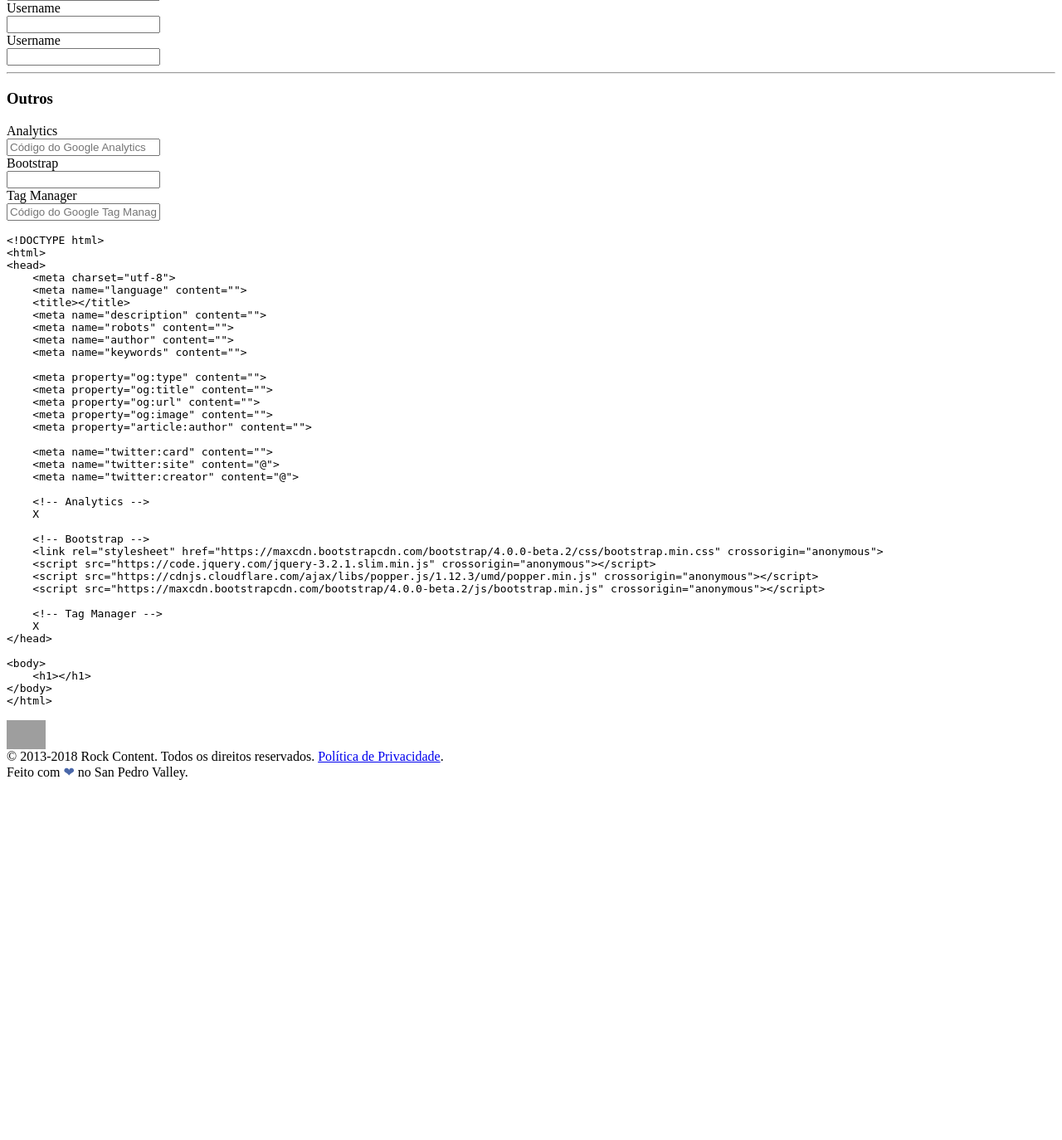
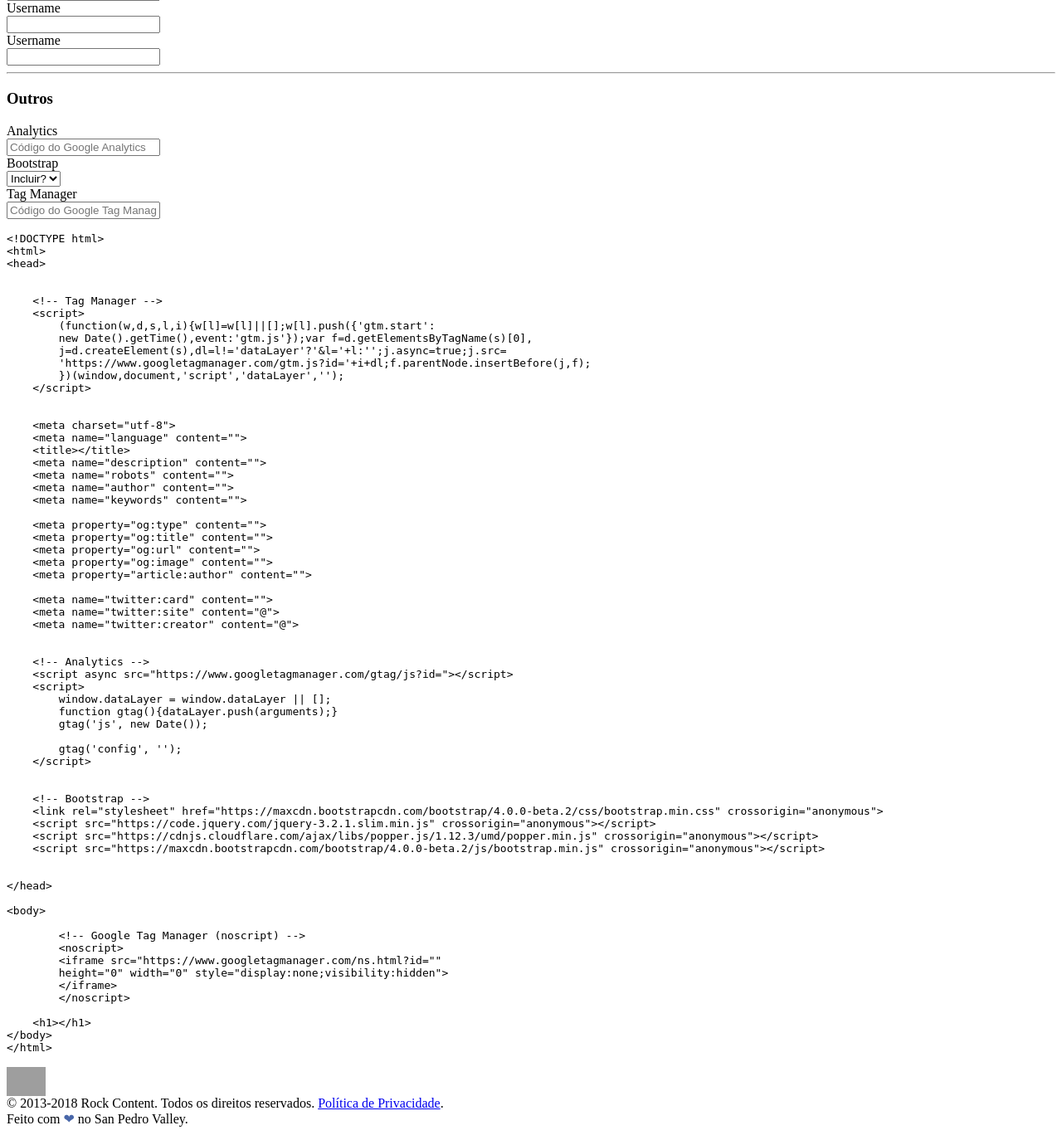
Before and after one commit to ggrossi/tag-gen-app, a PHP site: page /body.php in a window 1280 px wide. Shown: the part 2515-3889 px from the top of the page at 83% size. Before the commit the page ends 3455 px from the top, so only its background shows below. Run offline with PHP 8.4, Linux system fonts and the light colour scheme; grey boxes are pictures that could not be loaded.

Commit message:
analytics, bootstrap and tagmanager added

```diff
--- a/code.php
+++ b/code.php
@@ -1,6 +1,16 @@
 &lt;!DOCTYPE html&gt;
 &lt;html&gt;
-&lt;head&gt;
+&lt;head&gt;<div id="tagmng-code1">
+
+&nbsp;&nbsp;&nbsp;&nbsp;&lt;!-- Tag Manager --&gt;
+&nbsp;&nbsp;&nbsp;&nbsp;&lt;script>
+	(function(w,d,s,l,i){w[l]=w[l]||[];w[l].push({'gtm.start':
+	new Date().getTime(),event:'gtm.js'});var f=d.getElementsByTagName(s)[0],
+	j=d.createElement(s),dl=l!='dataLayer'?'&l='+l:'';j.async=true;j.src=
+	'https://www.googletagmanager.com/gtm.js?id='+i+dl;f.parentNode.insertBefore(j,f);
+	})(window,document,'script','dataLayer','<span id="tagmng-user1"></span>');
+&nbsp;&nbsp;&nbsp;&nbsp;&lt;/script></div>
+
 &nbsp;&nbsp;&nbsp;&nbsp;&lt;meta charset="utf-8"&gt;
 &nbsp;&nbsp;&nbsp;&nbsp;&lt;meta name="language" content="<span id="lang-user"></span>"&gt;
 &nbsp;&nbsp;&nbsp;&nbsp;&lt;title&gt;<span id="title-user"></span>&lt;/title&gt;
@@ -17,22 +27,33 @@
 
 &nbsp;&nbsp;&nbsp;&nbsp;&lt;meta name="twitter:card" content="<span id="ttcard-user"></span>"&gt;
 &nbsp;&nbsp;&nbsp;&nbsp;&lt;meta name="twitter:site" content="@<span id="ttsite-user"></span>"&gt;
-&nbsp;&nbsp;&nbsp;&nbsp;&lt;meta name="twitter:creator" content="@<span id="ttcreator-user"></span>"&gt;
+&nbsp;&nbsp;&nbsp;&nbsp;&lt;meta name="twitter:creator" content="@<span id="ttcreator-user"></span>"&gt;<div id="analytics-code">
 
 &nbsp;&nbsp;&nbsp;&nbsp;&lt;!-- Analytics --&gt;
-&nbsp;&nbsp;&nbsp;&nbsp;X
+&nbsp;&nbsp;&nbsp;&nbsp;&lt;script async src="https://www.googletagmanager.com/gtag/js?id=<span id="analytics-user1"></span>">&lt;/script>
+&nbsp;&nbsp;&nbsp;&nbsp;&lt;script>
+	window.dataLayer = window.dataLayer || [];
+	function gtag(){dataLayer.push(arguments);}
+	gtag('js', new Date());
+
+	gtag('config', '<span id="analytics-user2"></span>');
+&nbsp;&nbsp;&nbsp;&nbsp;&lt;/script></div><div id="bootstrap-code">
 
 &nbsp;&nbsp;&nbsp;&nbsp;&lt;!-- Bootstrap --&gt;
 &nbsp;&nbsp;&nbsp;&nbsp;&lt;link rel="stylesheet" href="https://maxcdn.bootstrapcdn.com/bootstrap/4.0.0-beta.2/css/bootstrap.min.css" integrity="sha384-PsH8R72JQ3SOdhVi3uxftmaW6Vc51MKb0q5P2rRUpPvrszuE4W1povHYgTpBfshb" crossorigin="anonymous"&gt;
 &nbsp;&nbsp;&nbsp;&nbsp;&lt;script src="https://code.jquery.com/jquery-3.2.1.slim.min.js" integrity="sha384-KJ3o2DKtIkvYIK3UENzmM7KCkRr/rE9/Qpg6aAZGJwFDMVNA/GpGFF93hXpG5KkN" crossorigin="anonymous"&gt;&lt;/script&gt;
 &nbsp;&nbsp;&nbsp;&nbsp;&lt;script src="https://cdnjs.cloudflare.com/ajax/libs/popper.js/1.12.3/umd/popper.min.js" integrity="sha384-vFJXuSJphROIrBnz7yo7oB41mKfc8JzQZiCq4NCceLEaO4IHwicKwpJf9c9IpFgh" crossorigin="anonymous"&gt;&lt;/script&gt;
-&nbsp;&nbsp;&nbsp;&nbsp;&lt;script src="https://maxcdn.bootstrapcdn.com/bootstrap/4.0.0-beta.2/js/bootstrap.min.js" integrity="sha384-alpBpkh1PFOepccYVYDB4do5UnbKysX5WZXm3XxPqe5iKTfUKjNkCk9SaVuEZflJ" crossorigin="anonymous"&gt;&lt;/script&gt;
+&nbsp;&nbsp;&nbsp;&nbsp;&lt;script src="https://maxcdn.bootstrapcdn.com/bootstrap/4.0.0-beta.2/js/bootstrap.min.js" integrity="sha384-alpBpkh1PFOepccYVYDB4do5UnbKysX5WZXm3XxPqe5iKTfUKjNkCk9SaVuEZflJ" crossorigin="anonymous"&gt;&lt;/script&gt;</div>
 
-&nbsp;&nbsp;&nbsp;&nbsp;&lt;!-- Tag Manager --&gt;
-&nbsp;&nbsp;&nbsp;&nbsp;X
 &lt;/head&gt;
 
-&lt;body&gt;
+&lt;body&gt;<div id="tagmng-code2">
+	&lt;!-- Google Tag Manager (noscript) -->
+	&lt;noscript>
+	&lt;iframe src="https://www.googletagmanager.com/ns.html?id="<span id="tagmng-user2"></span>"
+	height="0" width="0" style="display:none;visibility:hidden">
+	&lt;/iframe>
+	&lt;/noscript></div>
 &nbsp;&nbsp;&nbsp;&nbsp;&lt;h1&gt;&lt;/h1&gt;
 &lt;/body&gt;
 &lt;/html&gt;
--- a/generator.php
+++ b/generator.php
@@ -428,21 +428,25 @@
 			<div class="form-group row">
 				<label for="" class="col-sm-3 col-form-label">Analytics</label>
 				<div class="col-sm-9">
-					<input type="text" class="form-control" id="" placeholder="Código do Google Analytics">
+					<input type="text" class="form-control" id="analytics-input" placeholder="Código do Google Analytics">
 				</div>
 			</div>
 
 			<div class="form-group row">
-				<label for="" class="col-sm-3 col-form-label">Bootstrap</label>
+				<label for="bootstrap-input" class="col-sm-3 col-form-label">Bootstrap</label>
 				<div class="col-sm-9">
-					<input type="text" class="form-control" id="" placeholder="">
+					<select class="form-control" id="bootstrap-input">
+						<option selected option:disabled style="display: none;">Incluir?</option>
+						<option value="1">Sim</option>
+						<option value="0">Não</option>
+					</select>
 				</div>
 			</div>
 
 			<div class="form-group row">
 				<label for="" class="col-sm-3 col-form-label">Tag Manager</label>
 				<div class="col-sm-9">
-					<input type="text" class="form-control" id="" placeholder="Código do Google Tag Manager">
+					<input type="text" class="form-control" id="tagmng-input" placeholder="Código do Google Tag Manager">
 				</div>
 			</div>
 
```
Also changed, not shown: js/custom.js (+56 -0 lines).
